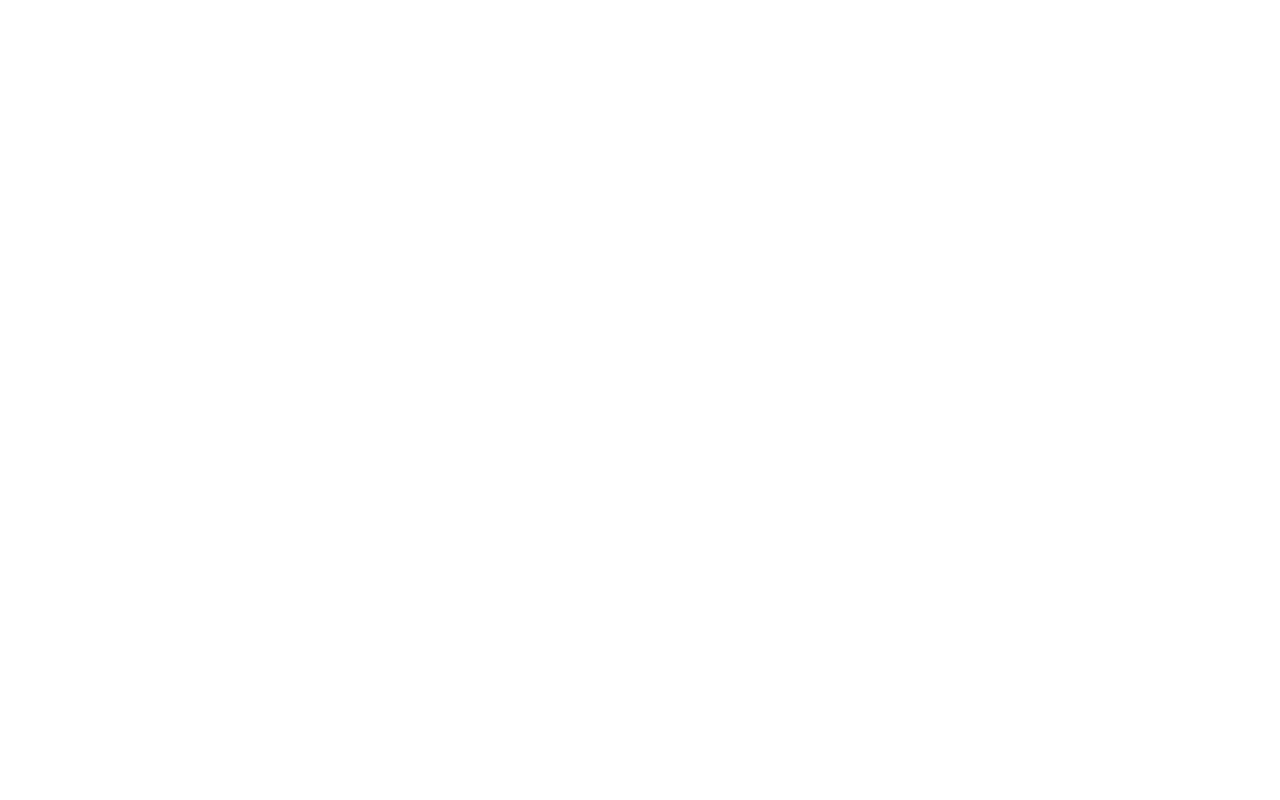
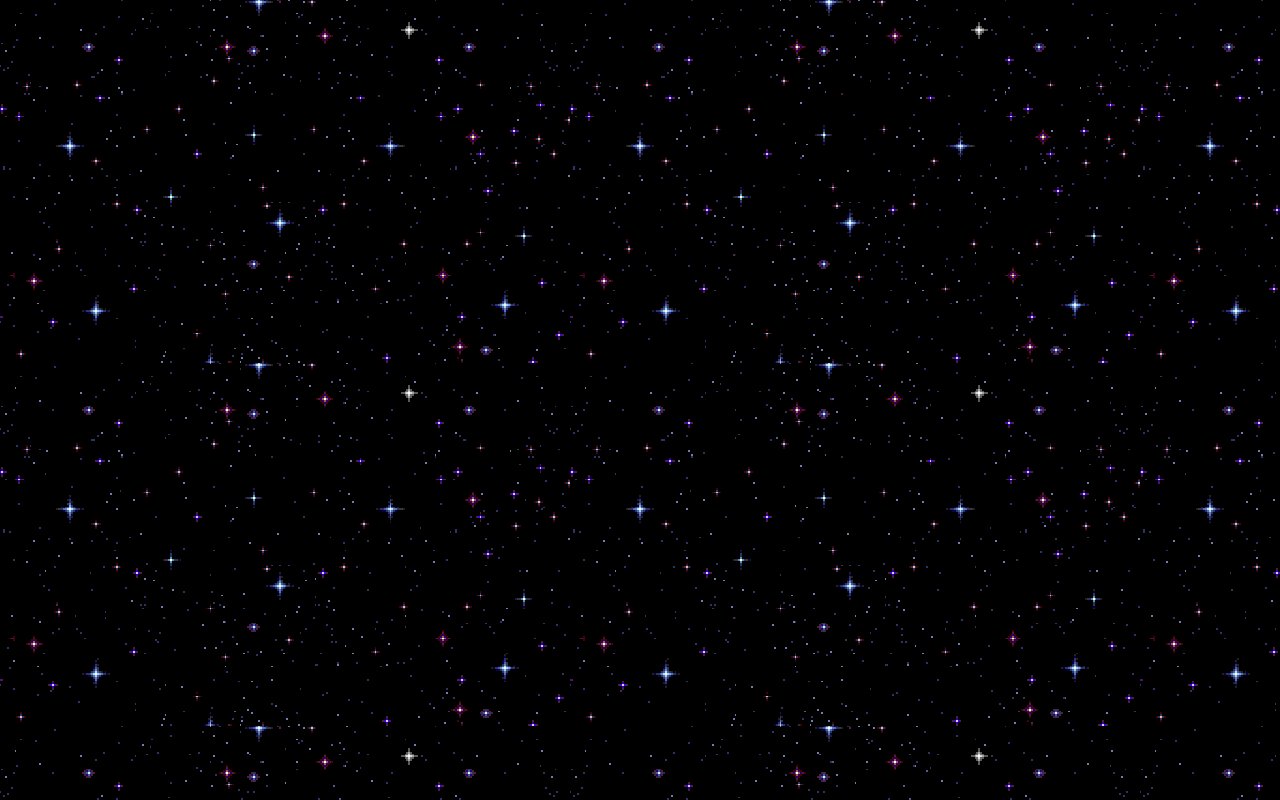
Before and after one commit to zerppy/mathtips4kids, a plain HTML site: page index.html in a window 1280 px wide. Drawn offline with Linux system fonts and the light colour scheme.

Commit message:
Update style.css

```diff
--- a/style.css
+++ b/style.css
@@ -1,5 +1,5 @@
 body {
-    background-image: url("bg.svg");
+    background-image: url("76YS.gif");
 }
 .nav {
     position: sticky;
```
